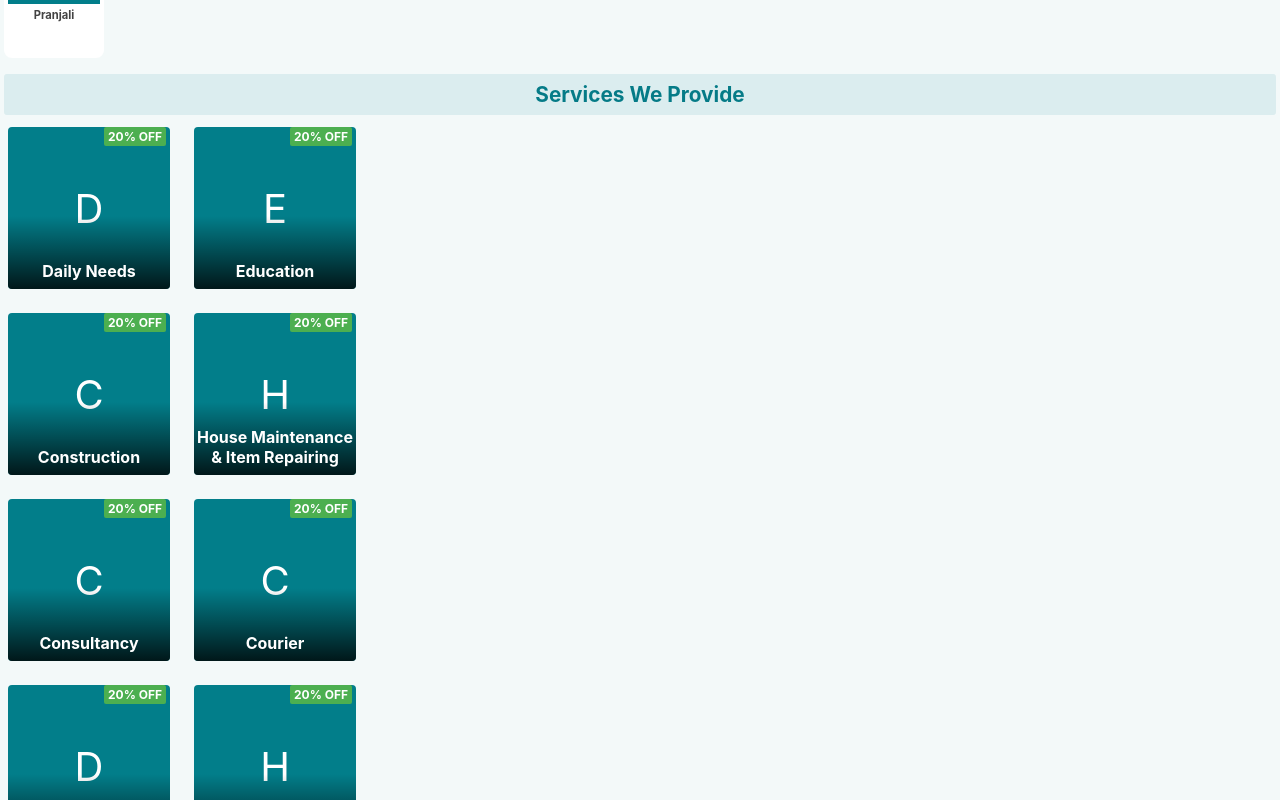
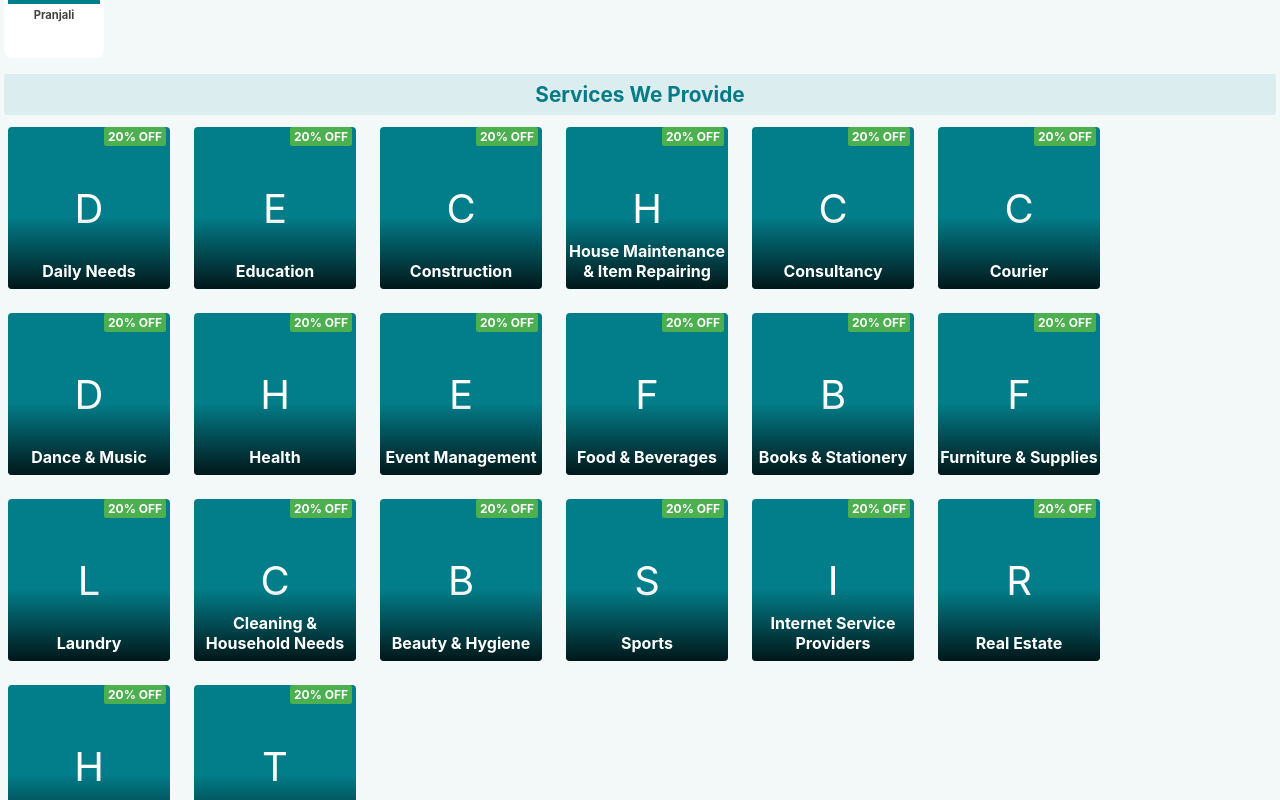
Before and after one commit to rhvsingh/intern-putatoe, a React (Create React App) app: page / in a window 1280 px wide. Shown: the part 5760-6560 px from the top of the page. Built offline with nearby package versions, Linux system fonts and the light colour scheme.

Commit message:
refactor: style.css

```diff
--- a/src/style.css
+++ b/src/style.css
@@ -303,6 +303,12 @@ header .map-noti-cart {
     font-size: 1rem
 }
 
+@media screen and (min-width: 340px) {
+    .category-services {
+        --column-count: unset;
+    }
+}
+
 @media screen and (max-width: 340px) {
     .category-services {
         --column-count: unset;
```
